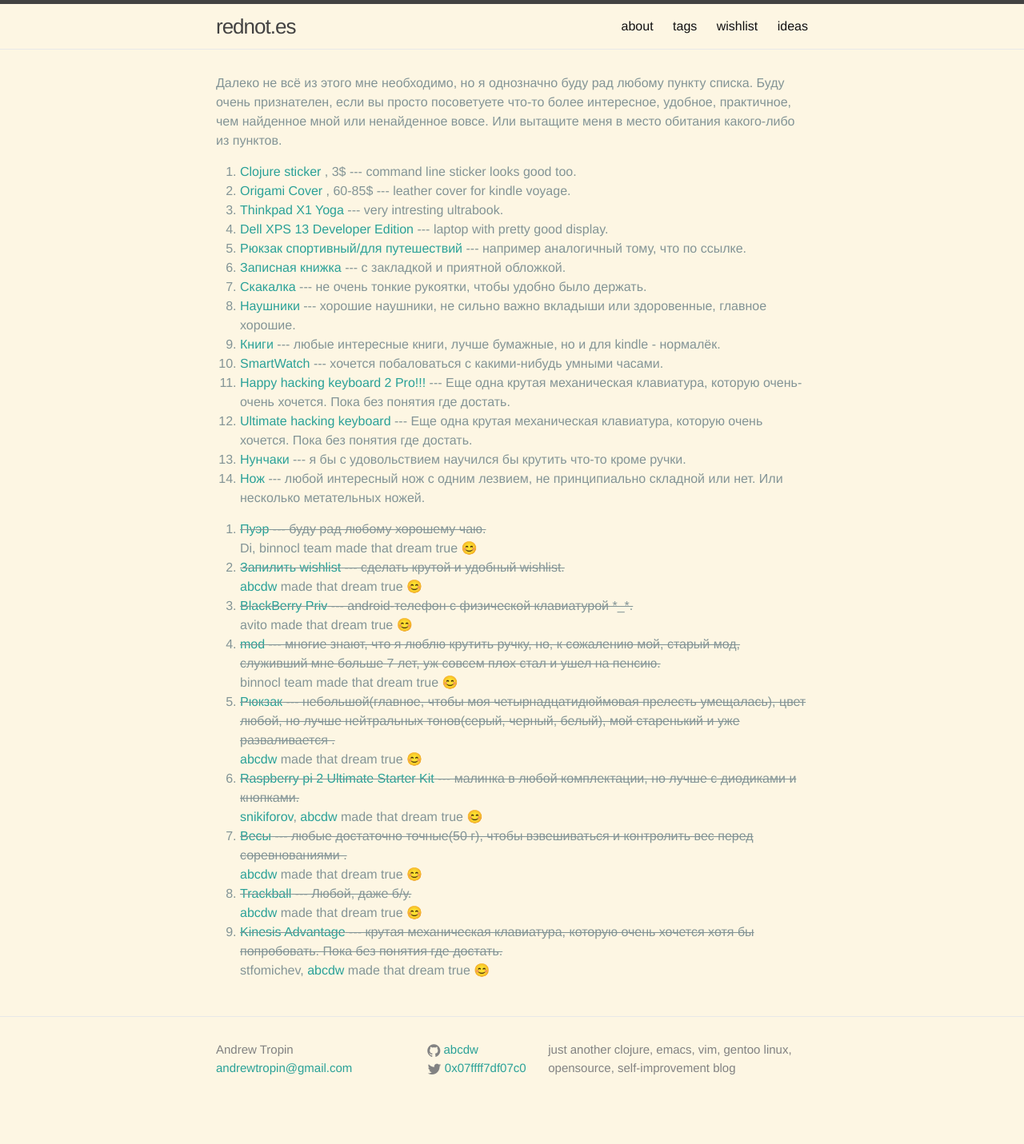
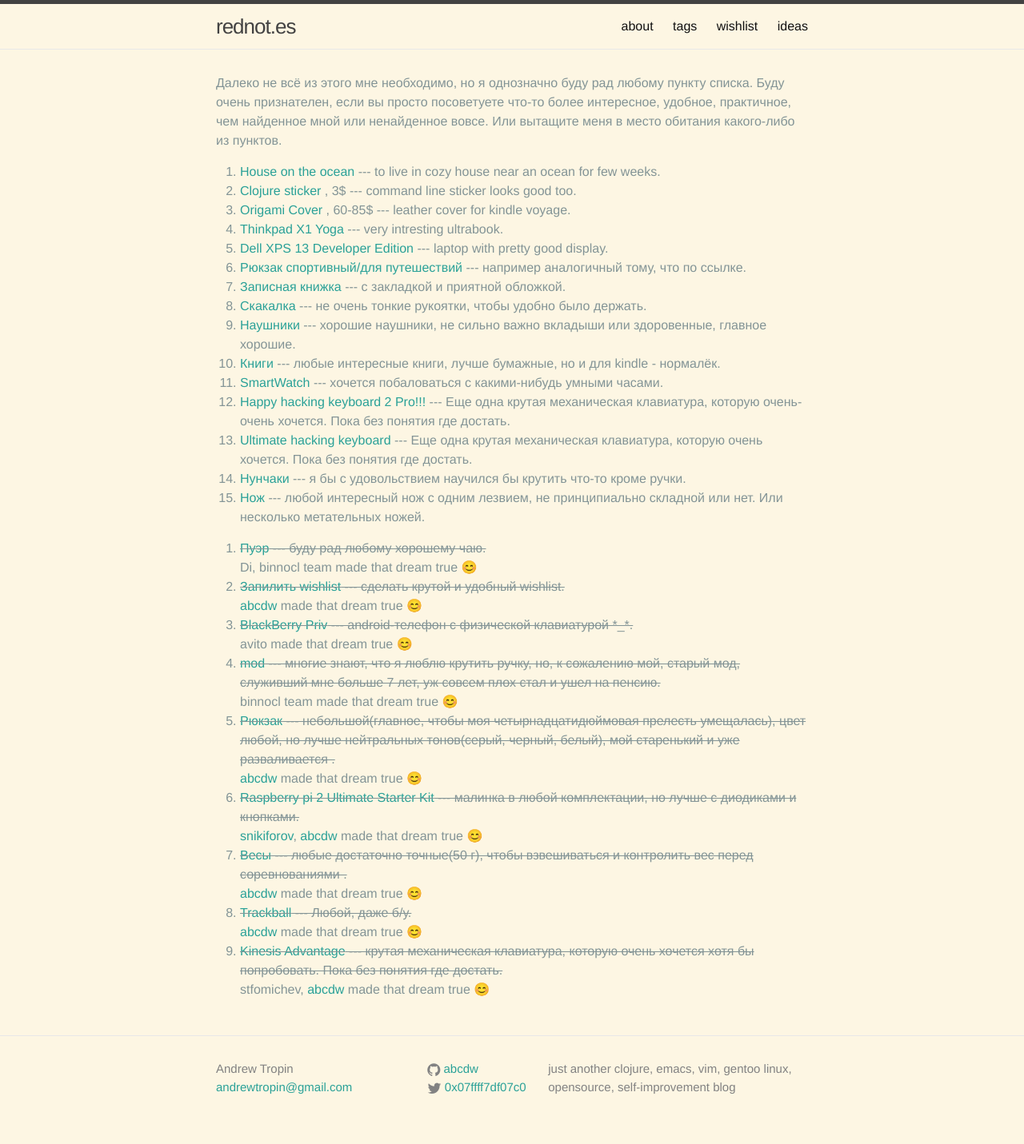
Before and after one commit to rednotes/rednotes.github.io, a Jekyll site: the page built from pages/wishlist.html, in a window 1280 px wide. Shown: the whole page at 80% size. Built offline with Jekyll 4.4.1, drawn with Linux system fonts in a browser that asks for light colours; nearby versions of some CDN libraries; emoji names are drawn with the system emoji font; comment, search, counter and statistics services are not loaded; before the commit the page ends 1407 px from its top, so only the background shows below that.

Commit message:
Add wish to wishlist

```diff
--- a/_data/wishlist.yml
+++ b/_data/wishlist.yml
@@ -1,3 +1,7 @@
+- name: House on the ocean
+  description: to live in cozy house near an ocean for few weeks
+  url: http://i.imgur.com/Q3tnD.jpg
+
 - name: Clojure sticker
   description: command line sticker looks good too
   url: http://www.redbubble.com/shop/clojure+stickers
```
